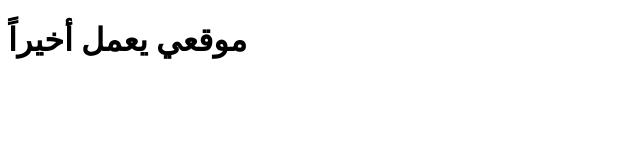
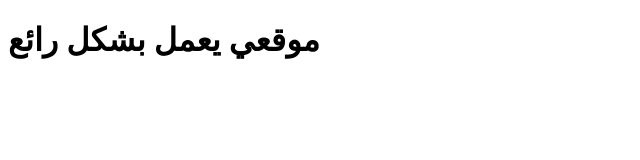
Before and after one commit to ftr9272-rgb/my-tijara-app, a plain HTML site: page public/index.html in a window 1280 px wide. Shown: the whole page, without its empty margins (0-640 px from the left). Drawn offline with Linux system fonts and the light colour scheme.

Commit message:
تحديث الصفحة الرئيسية

```diff
--- a/public/index.html
+++ b/public/index.html
@@ -1,6 +1,6 @@
 <!DOCTYPE html>
 <html>
 <body>
-    <h1>موقعي يعمل أخيراً</h1>
+    <h1>موقعي يعمل بشكل رائع</h1>
 </body>
 </html>
```
